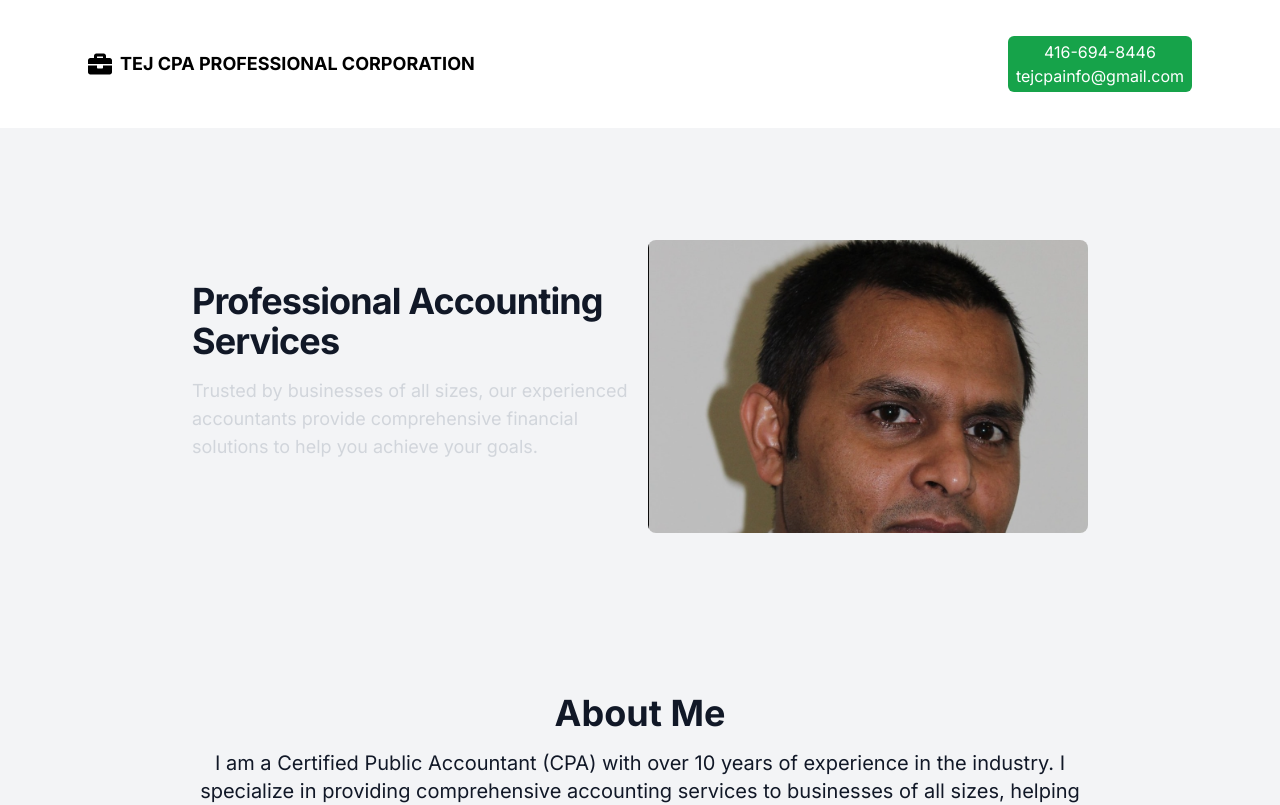
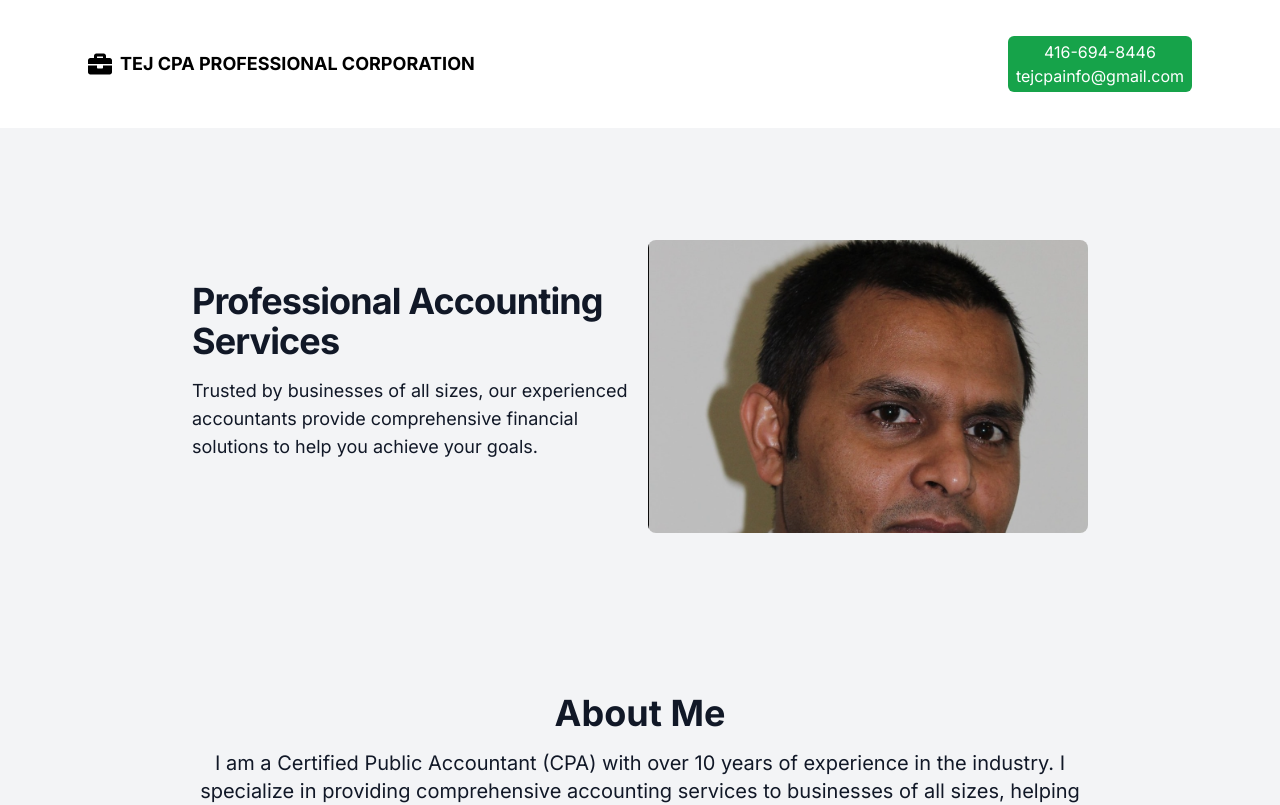
Before and after one commit to kpaccess/tejcpa, a Next.js app: page / in a window 1280 px wide. Shown: the top 805 px of the page. Built offline with nearby package versions, Linux system fonts and the light colour scheme.

Commit message:
updated text color

```diff
--- a/components/heroPage.tsx
+++ b/components/heroPage.tsx
@@ -8,7 +8,7 @@
           <h1 className="text-4xl font-bold tracking-tight">
             Professional Accounting Services
           </h1>
-          <p className="text-lg text-gray-300">
+          <p className="text-lg">
             Trusted by businesses of all sizes, our experienced accountants
             provide comprehensive financial solutions to help you achieve your
             goals.
```
